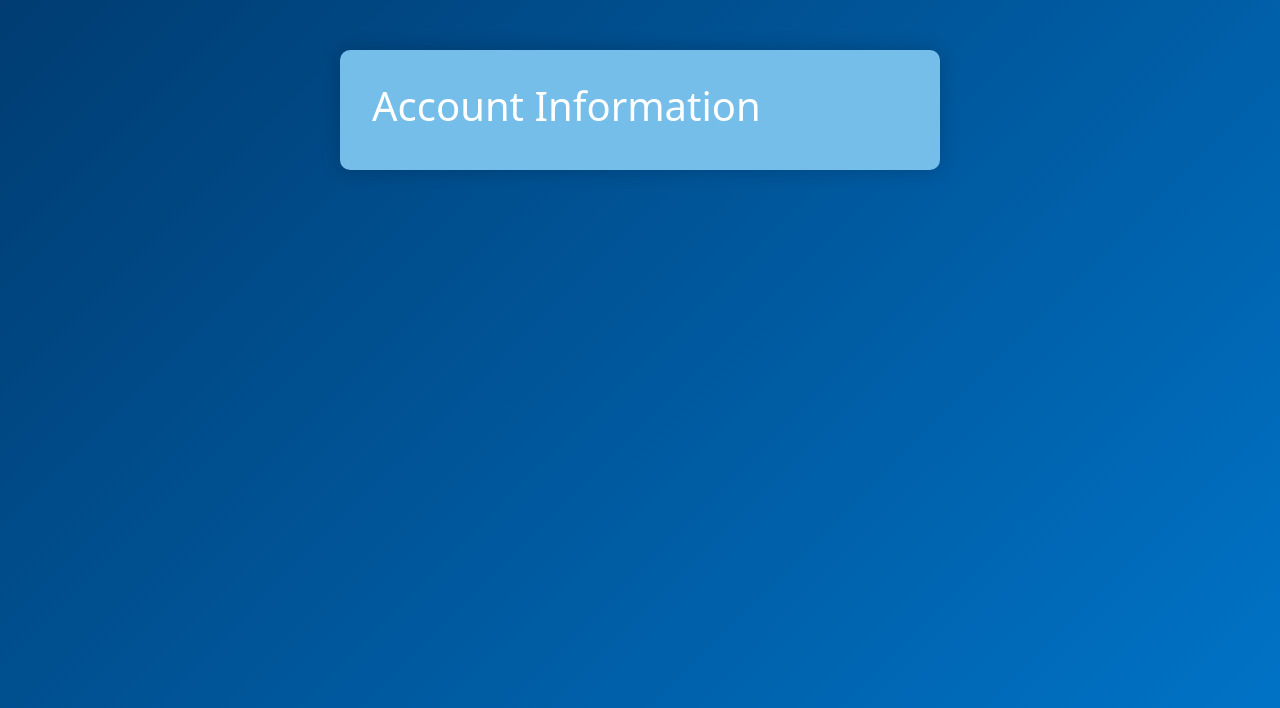
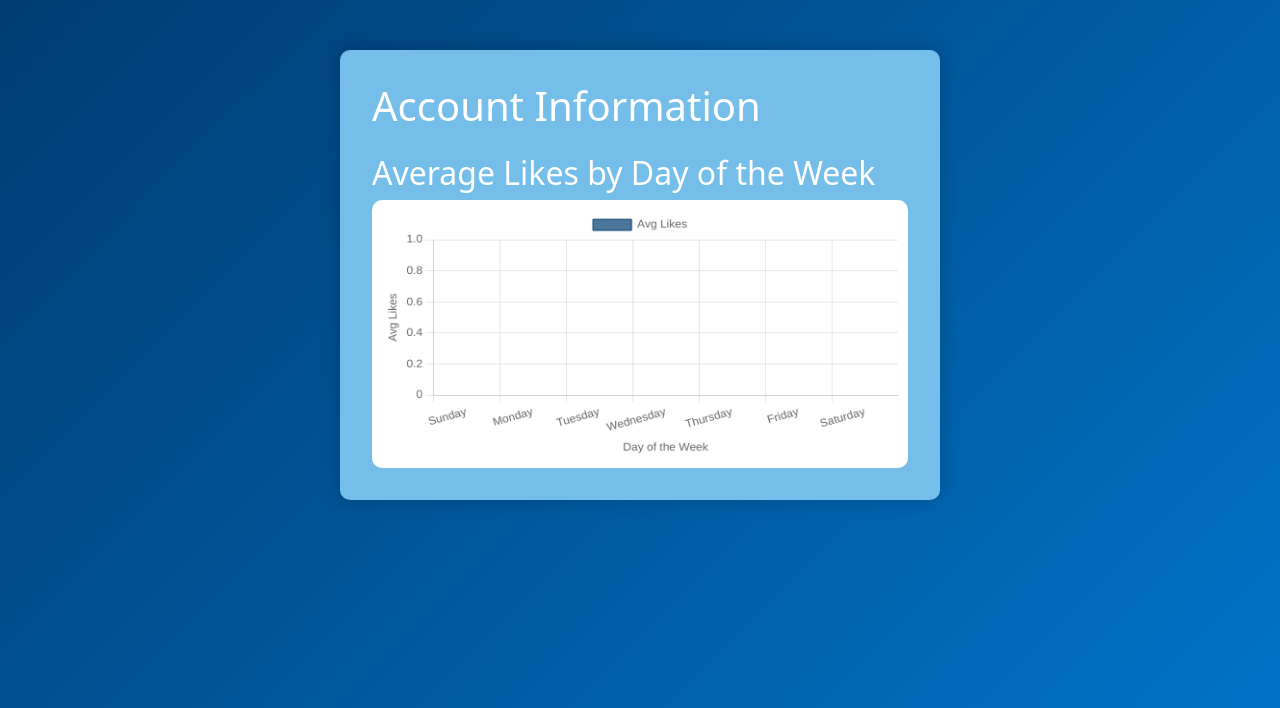
Before and after one commit to usd-cs/COMP-49X-24-25-Alumni-Association, a Django app: page /account-info/ in a window 1280 px wide. Shown: the part 45-753 px from the top of the page. Run offline with Django 5.2, Linux system fonts and the light colour scheme; the visitor is signed in with stand-in values (Sample User, id 1); data that the repository does not hold is empty; some libraries are stand-ins or nearby versions.

Commit message:
Made histogram. just need to style it better

```diff
--- a/AlumniProject/AlumniProject/templates/account_info.html
+++ b/AlumniProject/AlumniProject/templates/account_info.html
@@ -59,6 +59,8 @@
       background-color: var(--immaculata-blue);
     }
   </style>
+  <!-- Chart.js -->
+  <script src="https://cdn.jsdelivr.net/npm/chart.js"></script>
 </head>
 <body>
 
@@ -72,8 +74,78 @@
 
   <div class="container">
     <h1>Account Information</h1>
-    <!-- Content for Account Info will go here -->
+    <h2 class="mt-4">Average Likes by Day of the Week</h2>
+    <canvas id="likesHistogram" style="background-color: #fff; border-radius: 10px; padding: 10px;"></canvas>
   </div>
+
+  <script>
+    // On page load, fetch day-of-week data and build histogram
+    window.onload = function() {
+      loadDayOfWeekData();
+    };
+
+    async function loadDayOfWeekData() {
+      try {
+        // Fetch data
+        const response = await fetch('/api/days-of-week');
+        if (!response.ok) {
+          throw new Error('Network response was not ok');
+        }
+        const data = await response.json();
+        const daysDict = data.data;
+
+
+        const daysOrder = ['Sunday','Monday','Tuesday','Wednesday','Thursday','Friday','Saturday'];
+
+        const labels = [];
+        const likesData = [];
+
+        daysOrder.forEach(day => {
+          labels.push(day);
+
+          likesData.push(daysDict[day][1]);
+        });
+
+        const ctx = document.getElementById('likesHistogram').getContext('2d');
+
+        new Chart(ctx, {
+          type: 'bar',
+          data: {
+            labels: labels,
+            datasets: [{
+              label: 'Avg Likes',
+              data: likesData,
+              backgroundColor: 'rgba(0, 59, 112, 0.7)',
+              borderColor: 'rgba(0, 59, 112, 1)',
+              borderWidth: 1,
+              borderRadius: 5
+            }]
+          },
+          options: {
+            responsive: true,
+            scales: {
+              y: {
+                beginAtZero: true,
+                title: {
+                  display: true,
+                  text: 'Avg Likes'
+                }
+              },
+              x: {
+                title: {
+                  display: true,
+                  text: 'Day of the Week'
+                }
+              }
+            }
+          }
+        });
+      } catch (err) {
+        console.error('Error loading day-of-week data', err);
+        alert('Unable to load day-of-week data.');
+      }
+    }
+  </script>
 
   <!-- Bootstrap JS -->
   <script src="https://cdn.jsdelivr.net/npm/bootstrap@5.3.0/dist/js/bootstrap.bundle.min.js"></script>
```
